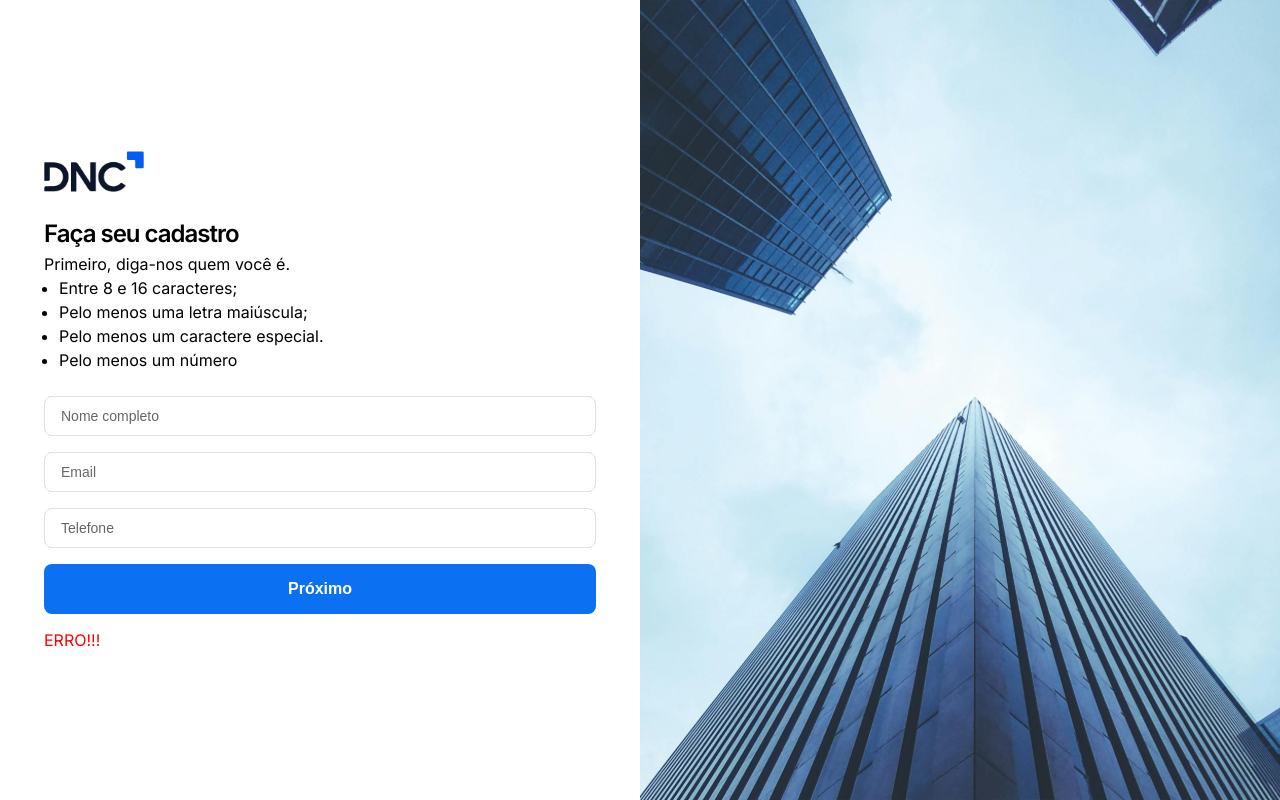
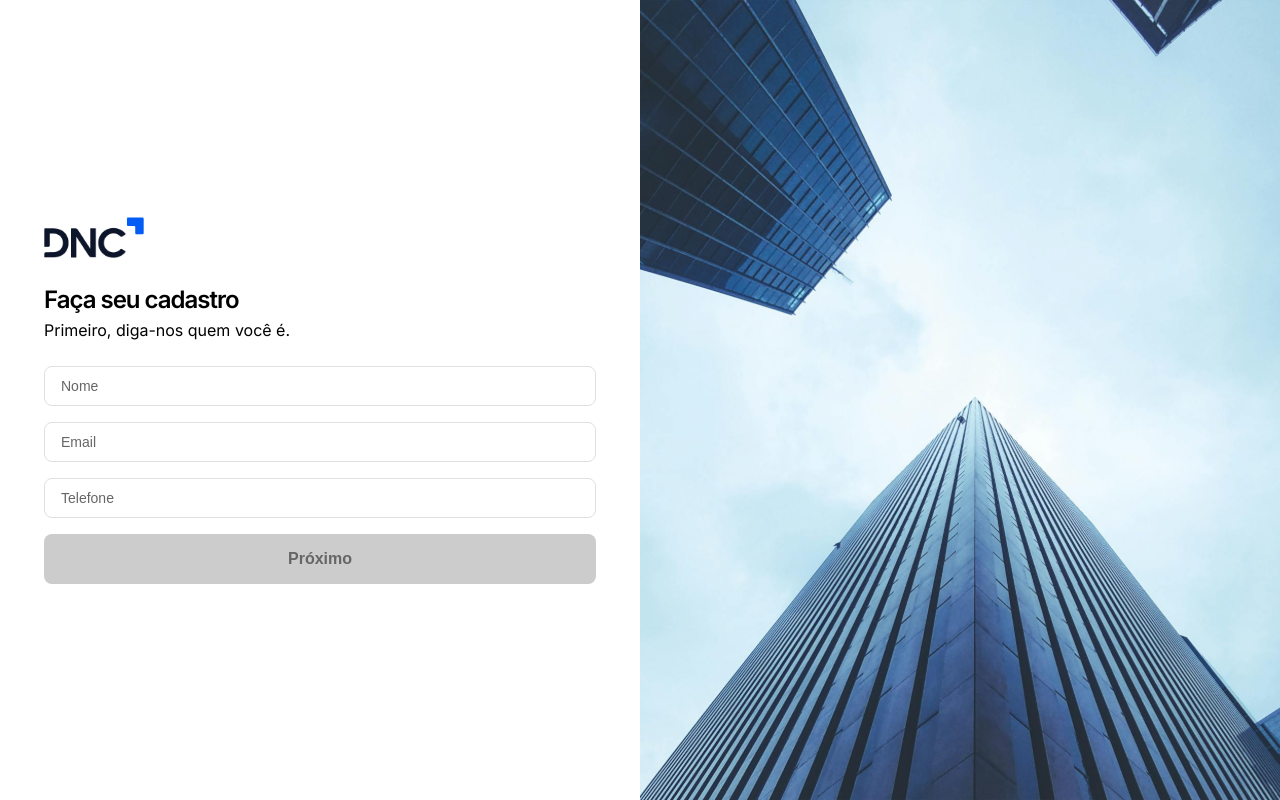
Before and after one commit to PierreReis/dnc-sales-dashboard-pro, a React (Vite) app: page /cadastro in a window 1280 px wide. Built offline with nearby package versions, Linux system fonts and the light colour scheme.

Commit message:
Feat: Create profile flow

```diff
--- a/package.json
+++ b/package.json
@@ -13,6 +13,7 @@
     "@emotion/react": "^11.14.0",
     "@emotion/styled": "^11.14.0",
     "@mui/material": "^6.4.0",
+    "@reduxjs/toolkit": "^2.5.1",
     "@types/js-cookie": "^3.0.6",
     "@types/styled-components": "^5.1.34",
     "axios": "^1.7.9",
@@ -22,6 +23,7 @@
     "react": "^18.3.1",
     "react-chartjs-2": "^5.3.0",
     "react-dom": "^18.3.1",
+    "react-redux": "^9.2.0",
     "react-router-dom": "^7.1.1",
     "styled-components": "^6.1.14"
   },
--- a/src/hooks/useFormValidation.ts
+++ b/src/hooks/useFormValidation.ts
@@ -17,7 +17,17 @@
         return /\S+@\S+\.\S+/.test(String(formValues[index]))
       }
       if (input.type == 'password') {
-        return String(formValues[index]).length > 7
+        const password = String(value)
+        const hasCorrectLength = password.length >= 8 && password.length <= 16
+        const hasUppercaseLetter = /[A-Z]/.test(password)
+        const hasSpecialCharacter = /[!@#$%^&*(),.?":{}|<>]/.test(password)
+        const hasNumber = /\d/.test(password)
+        return (
+          hasCorrectLength &&
+          hasUppercaseLetter &&
+          hasSpecialCharacter &&
+          hasNumber
+        )
       }
       return true
     })
--- a/src/main.tsx
+++ b/src/main.tsx
@@ -3,12 +3,16 @@
 import App from './App.tsx'
 import { AppThemeProvider } from './contexts/AppThemeContext.tsx'
 import { GlobalStyle } from './styles/globalStyle.ts'
+import { Provider } from 'react-redux'
+import store from './redux/index.ts'
 
 createRoot(document.getElementById('root')!).render(
   <StrictMode>
-    <AppThemeProvider>
-      <GlobalStyle />
-      <App />
-    </AppThemeProvider>
+    <Provider store={store}>
+      <AppThemeProvider>
+        <GlobalStyle />
+        <App />
+      </AppThemeProvider>
+    </Provider>
   </StrictMode>
 )
--- a/src/pages/Login.tsx
+++ b/src/pages/Login.tsx
@@ -1,3 +1,4 @@
+/* eslint-disable react-hooks/exhaustive-deps */
 import { ChangeEvent, useEffect } from 'react'
 import { useNavigate } from 'react-router-dom'
 import { jwtDecode } from 'jwt-decode'
@@ -22,8 +23,15 @@
 // TYPES
 import { DecodedJWT, MessageProps, LoginData, LoginPostData } from '@/types'
 
+// REDUX
+import { useSelector } from 'react-redux'
+import { RootState } from '@/redux'
+
 function Login() {
   const navigate = useNavigate()
+  const { email, message } = useSelector(
+    (state: RootState) => state.createProfile
+  )
   const inputs = [
     { type: 'email', placeholder: 'Email' },
     { type: 'password', placeholder: 'Senha' },
@@ -35,7 +43,7 @@
   const { formValues, formValid, handleChange } = useFormValidation(inputs)
 
   const handleMessage = (): MessageProps => {
-    if (!error) return { msg: '', type: 'success' }
+    if (!error) return { msg: message ?? '', type: 'success' }
     switch (error) {
       case 401:
         return {
@@ -68,6 +76,12 @@
     }
     if (Cookies.get('Authorization')) navigate('/home')
   }, [data, navigate])
+
+  useEffect(() => {
+    if (email) {
+      handleChange(0, email)
+    }
+  }, [email])
 
   return (
     <>
--- a/src/pages/Registration.tsx
+++ b/src/pages/Registration.tsx
@@ -1,3 +1,8 @@
+/* eslint-disable react-hooks/exhaustive-deps */
+import { ChangeEvent, useEffect } from 'react'
+import { useNavigate } from 'react-router-dom'
+
+// COMPONENTS
 import { Box, Container, Grid } from '@mui/material'
 import {
   BannerImage,
@@ -7,9 +12,87 @@
   StyledUl,
   StyledP,
 } from '@/components'
+
+// UTILS
 import { pxToRem } from '@/utils'
 
+// TYPES
+import { CreateProfileData, InputProps } from '@/types'
+
+// HOOKS
+import { useFormValidation, usePost } from '@/hooks'
+
+// REDUX
+import { useDispatch, useSelector } from 'react-redux'
+import { RootState } from '@/redux'
+import { setMessage, setProfileData } from '@/redux/slices/createProfile'
+
 function Registration() {
+  const dispach = useDispatch()
+  const navigate = useNavigate()
+  const { email } = useSelector((state: RootState) => state.createProfile)
+  const { data, loading, error, postData } = usePost<string, CreateProfileData>(
+    'profile/create'
+  )
+
+  // FORM STEP 1
+  const step1Inputs: InputProps[] = [
+    { name: 'name', type: 'text', placeholder: 'Nome', required: true },
+    {
+      name: 'email',
+      type: 'email',
+      placeholder: 'Email',
+    },
+    { name: 'phone', type: 'tel', placeholder: 'Telefone', required: true },
+  ]
+
+  const handleStep1 = (e: React.FormEvent) => {
+    e.preventDefault()
+    dispach(
+      setProfileData({
+        email: String(step1FormValues[1]),
+      })
+    )
+  }
+
+  const {
+    formValues: step1FormValues,
+    formValid: step1FormValid,
+    handleChange: step1FormHandleChange,
+  } = useFormValidation(step1Inputs)
+
+  // FORM STEP 2
+  const step2Inputs: InputProps[] = [{ type: 'password', placeholder: 'Senha' }]
+
+  const handleStep2 = async (e: React.FormEvent) => {
+    e.preventDefault()
+    await postData({
+      name: String(step1FormValues[0]),
+      email: String(step1FormValues[1]),
+      phone: String(step1FormValues[2]),
+      password: String(step2FormValues[0]),
+    })
+  }
+
+  const {
+    formValues: step2FormValues,
+    formValid: step2FormValid,
+    handleChange: step2FormHandleChange,
+  } = useFormValidation(step2Inputs)
+
+  const handleStepInputs = email ? step2Inputs : step1Inputs
+
+  useEffect(() => {
+    if (data !== null) {
+      dispach(setMessage('Usuário criado com sucesso!'))
+      navigate('/')
+    } else if (error) {
+      alert(
+        `Não foi possível realizar a operação. Entre em contato com o nosso suporte (${error}).`
+      )
+    }
+  }, [data, error, navigate])
+
   return (
     <>
       <Box>
@@ -25,32 +108,53 @@
                 <Logo height={41} width={100} />
               </Box>
               <Box sx={{ marginBottom: pxToRem(24) }}>
-                <StyledH1>Faça seu cadastro</StyledH1>
-                <StyledP>Primeiro, diga-nos quem você é.</StyledP>
-                <StyledUl>
-                  <li>Entre 8 e 16 caracteres;</li>
-                  <li>Pelo menos uma letra maiúscula;</li>
-                  <li>Pelo menos um caractere especial.</li>
-                  <li>Pelo menos um número</li>
-                </StyledUl>
+                <StyledH1>
+                  {email ? 'Defina a sua senha' : 'Faça seu cadastro'}
+                </StyledH1>
+                <StyledP>
+                  {' '}
+                  {email
+                    ? 'Sua senha deve ter:'
+                    : 'Primeiro, diga-nos quem você é.'}
+                </StyledP>
+                {email && (
+                  <StyledUl>
+                    <li>Entre 8 e 16 caracteres;</li>
+                    <li>Pelo menos uma letra maiúscula;</li>
+                    <li>Pelo menos um caractere especial;</li>
+                    <li>Pelo menos um número</li>
+                  </StyledUl>
+                )}
               </Box>
               <FormComponent
-                inputs={[
-                  { type: 'text', placeholder: 'Nome completo' },
-                  { type: 'email', placeholder: 'Email' },
-                  { type: 'tel', placeholder: 'Telefone' },
-                ]}
+                inputs={handleStepInputs.map((input, index) => ({
+                  type: input.type,
+                  placeholder: input.placeholder,
+                  value: email
+                    ? step2FormValues[index] || ''
+                    : step1FormValues[index] || '',
+                  onChange: (e: ChangeEvent<HTMLInputElement>) =>
+                    email
+                      ? step2FormHandleChange(
+                          index,
+                          (e.target as HTMLInputElement).value
+                        )
+                      : step1FormHandleChange(
+                          index,
+                          (e.target as HTMLInputElement).value
+                        ),
+                }))}
                 buttons={[
                   {
                     className: 'primary',
-                    typeof: 'submit',
-                    children: 'Próximo',
+                    disabled: email
+                      ? !step2FormValid || loading
+                      : !step1FormValid,
+                    onClick: email ? handleStep2 : handleStep1,
+                    type: 'submit',
+                    children: email ? 'Enviar' : 'Próximo',
                   },
                 ]}
-                message={{
-                  msg: 'ERRO!!!',
-                  type: 'error',
-                }}
               />
             </Container>
           </Grid>
--- /dev/null
+++ b/src/redux/index.ts
@@ -0,0 +1,13 @@
+import { configureStore } from '@reduxjs/toolkit'
+import createProfileReducer from './slices/createProfile'
+
+const store = configureStore({
+  reducer: {
+    createProfile: createProfileReducer,
+  },
+})
+
+export type RootState = ReturnType<typeof store.getState>
+export type AppDispach = typeof store.dispatch
+
+export default store
--- /dev/null
+++ b/src/redux/slices/createProfile.ts
@@ -0,0 +1,28 @@
+import { createSlice, PayloadAction } from '@reduxjs/toolkit'
+import { CreateProfileData } from '@/types'
+
+const initialState: Omit<CreateProfileData, 'name' | 'phone' | 'password'> = {
+  email: '',
+  message: null,
+}
+
+const profileSlice = createSlice({
+  name: 'profile',
+  initialState,
+  reducers: {
+    setProfileData: (
+      state,
+      action: PayloadAction<
+        Omit<CreateProfileData, 'name' | 'phone' | 'password'>
+      >
+    ) => {
+      state.email = action.payload.email
+    },
+    setMessage: (state, action: PayloadAction<string>) => {
+      state.message = action.payload
+    },
+  },
+})
+
+export const { setProfileData, setMessage } = profileSlice.actions
+export default profileSlice.reducer
```
Also changed, not shown: src/types/profileData.d.ts (+8 -0 lines), 1 other file (tests, documents, lock files or other folders).
